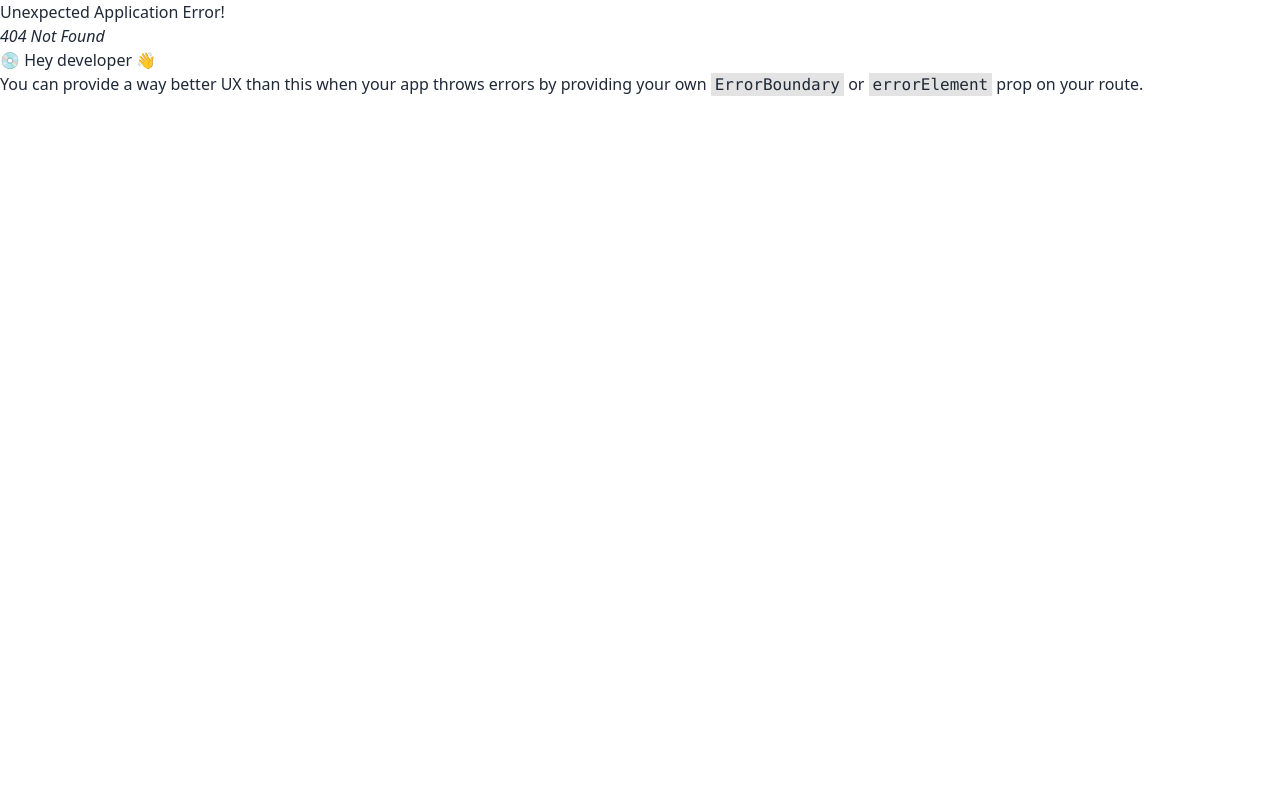
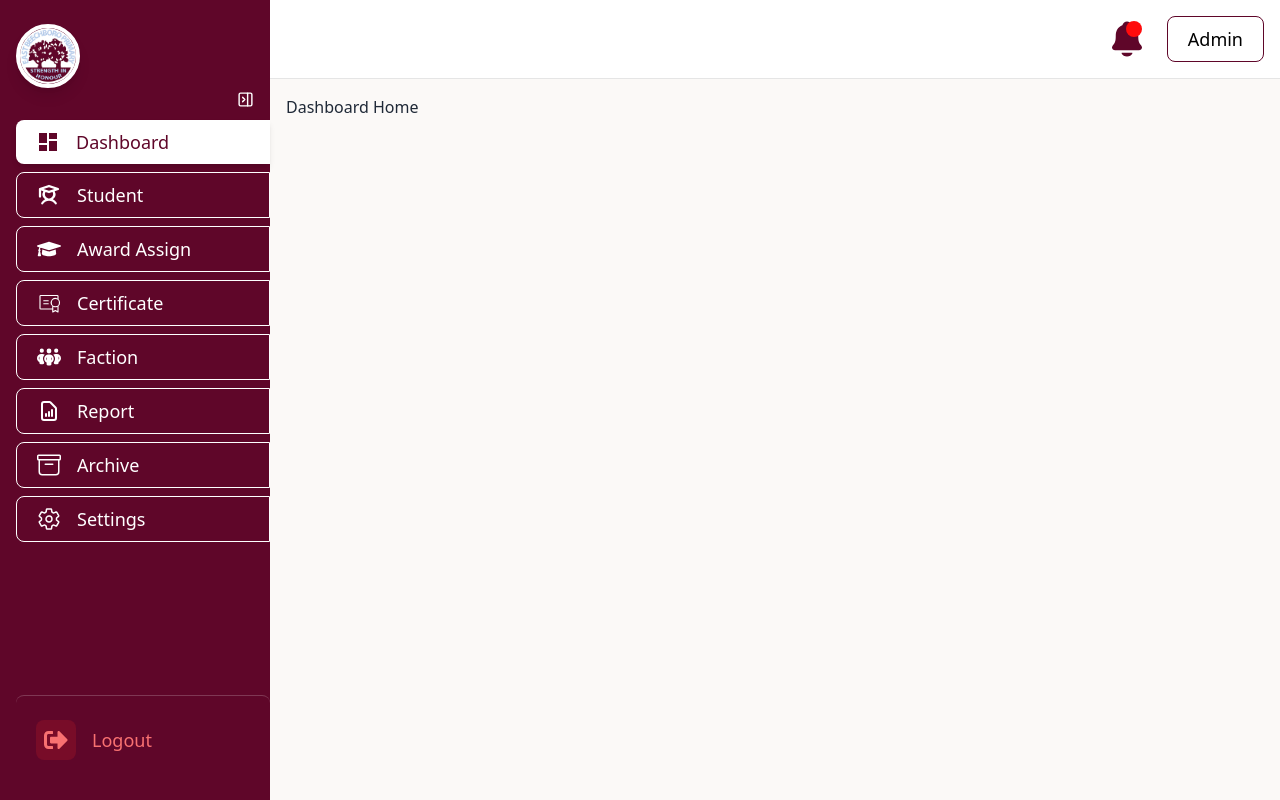
Before and after one commit to JiJetu/blod_pineapple, a React (Vite) app: page /dashboard in a window 1280 px wide. Before the commit this address had no page. Built offline with nearby package versions, Linux system fonts and the light colour scheme; a web font is replaced by a local one.

Commit message:
created layout of the admin dashboard

```diff
--- a/package.json
+++ b/package.json
@@ -15,6 +15,7 @@
     "react": "^19.1.0",
     "react-dom": "^19.1.0",
     "react-hook-form": "^7.68.0",
+    "react-icons": "^5.5.0",
     "react-router-dom": "^7.10.1",
     "sonner": "^2.0.7"
   },
--- /dev/null
+++ b/src/components/dashboard/DashboardHeader.jsx
@@ -0,0 +1,44 @@
+import { NavLink } from "react-router-dom";
+import { IoNotifications } from "react-icons/io5";
+
+const DashboardHeader = ({ title, description }) => {
+
+  return (
+    <div className="flex items-center border-b border-b-[#0000001A] justify-between py-4 px-2 lg:p-4 bg-white dark:bg-white text-[#020202] outfit ">
+      {/* Title */}
+
+      <div>
+        {title && (
+          <h1 className="text-2xl font-semibold text-primary">{title}</h1>
+        )}
+        {description && (
+          <div className="text-base text-black">{description}</div>
+        )}
+      </div>
+
+      <div className="flex justify-center items-center gap-5">
+        {/* Notification Icon */}
+        <NavLink to="/">
+          <div className="relative cursor-pointer">
+            <IoNotifications className="size-10 text-primary" />
+
+            {/* bell small dot indicator */}
+            <span className="absolute top-[2px] right-[5px] size-4 rounded-full bg-[#FF0C0C]"></span>
+          </div>
+        </NavLink>
+
+        {/* Profile Section based on role */}
+        <div className="flex items-center gap-6 cursor-pointer">
+          {/* Time + Date */}
+          <div className="flex flex-col leading-tight text-right">
+            <span className="text-lg font-medium text-black py-2 px-5 border border-primary rounded-lg">
+              Admin
+            </span>
+          </div>
+        </div>
+      </div>
+    </div>
+  );
+};
+
+export default DashboardHeader;
--- /dev/null
+++ b/src/components/dashboard/DashboardSidebar.jsx
@@ -0,0 +1,104 @@
+import { FaSignOutAlt } from "react-icons/fa";
+import { Link, NavLink, useNavigate, useLocation } from "react-router-dom";
+import { PiStudentBold } from "react-icons/pi";
+import { FaGraduationCap } from "react-icons/fa";
+import { PiCertificateLight } from "react-icons/pi";
+import { FaPeopleGroup } from "react-icons/fa6";
+import { HiOutlineDocumentReport } from "react-icons/hi";
+import { BsArchive } from "react-icons/bs";
+import { IoSettingsOutline } from "react-icons/io5";
+import { MdDashboard } from "react-icons/md";
+import { IMAGES } from "../../assets";
+
+const DashboardSidebar = ({ collapsed = false }) => {
+  const navigate = useNavigate();
+  const location = useLocation();
+
+  const menuItems = [
+    { to: "/dashboard", icon: MdDashboard, label: "Dashboard" },
+    { to: "/dashboard/student", icon: PiStudentBold, label: "Student" },
+    { to: "/dashboard/award-assign", icon: FaGraduationCap, label: "Award Assign" },
+    { to: "/dashboard/certificate", icon: PiCertificateLight , label: "Certificate" },
+    { to: "/dashboard/faction", icon: FaPeopleGroup, label: "Faction" },
+    { to: "/dashboard/report", icon: HiOutlineDocumentReport, label: "Report" },
+    { to: "/dashboard/archive", icon: BsArchive, label: "Archive" },
+    { to: "/dashboard/settings", icon: IoSettingsOutline, label: "Settings" },
+  ];
+
+  const isActive = (path) => {
+    if (path === "/dashboard") return location.pathname === "/dashboard";
+    return location.pathname.startsWith(path);
+  };
+
+  const handleLogout = () => {
+    localStorage.removeItem("accessToken");
+    navigate("/login", { replace: true });
+  };
+
+  return (
+    <div className="bg-[#5F0629] text-white min-h-screen flex flex-col justify-between py-6 pl-4">
+      {/* Logo */}
+      <div className="mb-8 flex justify-start">
+        <Link to="/dashboard">
+          <img
+            src={IMAGES.logo}
+            alt="Techboro Primary School"
+            className="mx-auto w-16 h-16 rounded-full object-cover border-4 border-white shadow-lg"
+          />
+        </Link>
+      </div>
+
+      {/* Menu Items */}
+      <nav className="flex-1 space-y-2">
+        {menuItems.map((item) => {
+          const Icon = item.icon;
+          const active = isActive(item.to);
+
+          return (
+            <NavLink
+              key={item.to}
+              to={item.to}
+              className="block"
+            >
+              <div
+                className={`flex items-center gap-4 px-5 py-2 rounded-lg rounded-r-none transition-all duration-200 ${
+                  active
+                    ? "bg-white text-[#5F0629] font-semibold shadow-md"
+                    : "hover:bg-white/10 border border-white"
+                }`}
+              >
+                {/* Icon with rounded background when active */}
+                <div
+                //   className={`p-2 rounded-lg transition-all ${
+                //     active ? "bg-[#5F0629] text-white" : "bg-white/20"
+                //   }`}
+                >
+                  <Icon className="w-6 h-6" />
+                </div>
+
+                {!collapsed && (
+                  <span className="text-lg font-medium">{item.label}</span>
+                )}
+              </div>
+            </NavLink>
+          );
+        })}
+      </nav>
+
+      {/* Logout */}
+      <div
+        onClick={handleLogout}
+        className="flex items-center gap-4 px-5 py-4 rounded-lg cursor-pointer hover:bg-white/10 transition-all mt-8 border-t border-white/20 pt-6"
+      >
+        <div className="p-2 rounded-lg bg-red-600/20 text-red-400">
+          <FaSignOutAlt className="w-6 h-6" />
+        </div>
+        {!collapsed && (
+          <span className="text-lg font-medium text-red-400">Logout</span>
+        )}
+      </div>
+    </div>
+  );
+};
+
+export default DashboardSidebar;
--- /dev/null
+++ b/src/layout/dashboard/DashboardLayout.jsx
@@ -0,0 +1,92 @@
+import { Outlet } from "react-router-dom";
+
+import { useState } from "react";
+
+import { LuPanelRightClose } from "react-icons/lu";
+
+import { MdOutlineMenu } from "react-icons/md";
+
+import { GoArrowLeft, GoArrowRight } from "react-icons/go";
+
+import { LuPanelLeftClose } from "react-icons/lu";
+import DashboardHeader from "../../components/dashboard/DashboardHeader";
+import DashboardSidebar from "../../components/dashboard/DashboardSidebar";
+
+
+const DashboardLayout = () => {
+  const [collapsed, setCollapsed] = useState(false);
+
+  const [mobileOpen, setMobileOpen] = useState(false);
+
+  const mainContentClass = collapsed ? "lg:ml-[80px]" : "lg:ml-[270px]";
+
+  return (
+    <div className="relative flex h-screen overflow-hidden bg-white">
+      {/* Mobile hamburger */}
+      <button
+        className="absolute top-4 left-4 z-50 lg:hidden text-2xl text-[#1E3A8A]"
+        onClick={() => setMobileOpen(true)}
+      >
+        <MdOutlineMenu />
+      </button>
+
+      {/* Desktop Sidebar */}
+      <div
+        className={`transition-all duration-300 h-screen bg-white fixed top-0 left-0 z-40
+
+        ${collapsed ? "min-w-[80px]" : "w-[270px]"} hidden lg:block`}
+      >
+        <button
+          onClick={() => setCollapsed(!collapsed)}
+          className={`absolute p-1 ${
+            collapsed
+              ? "top-[76px] right-[-1.75rem] text-black"
+              : "top-[87px] right-[0.75rem] text-white"
+          }`}
+        >
+          {collapsed ? (
+            <LuPanelLeftClose size={20} />
+          ) : (
+            <LuPanelRightClose size={17} />
+          )}
+        </button>
+
+        <DashboardSidebar collapsed={collapsed} />
+      </div>
+
+      {/* Mobile Drawer */}
+
+      {mobileOpen && (
+        <div className="fixed inset-0 z-50 flex">
+          <div className="bg-white w-[270px] h-full p-0 relative overflow-hidden">
+            <button
+              className="absolute top-5 right-4 text-2xl text-white"
+              onClick={() => setMobileOpen(false)}
+            >
+              ✕
+            </button>
+
+            <DashboardSidebar collapsed={false} />
+          </div>
+
+          <div
+            className="flex-1 bg-black bg-opacity-30"
+            onClick={() => setMobileOpen(false)}
+          />
+        </div>
+      )}
+
+      {/* Main Content */}
+      <div
+        className={`flex-1  w-screen flex flex-col transition-all duration-300 ${mainContentClass}`}
+      >
+        <DashboardHeader />
+        <main className="flex-1 p-4 user overflow-y-auto bg-[#fbf9f7]">
+          <Outlet />
+        </main>
+      </div>
+    </div>
+  );
+};
+
+export default DashboardLayout;
--- a/src/routes/routes.jsx
+++ b/src/routes/routes.jsx
@@ -1,14 +1,25 @@
-import { createBrowserRouter } from "react-router-dom";
+import { createBrowserRouter, Navigate } from "react-router-dom";
 import Login from "../page/auth/Login";
 import ForgotPasswordFlow from "../page/auth/ForgotPasswordFlow";
+import DashboardLayout from "../layout/dashboard/DashboardLayout";
 
 const router = createBrowserRouter([
-    {
-        path: "/",
-        element: <p>Home</p>,
-    },
-    {path: "/login",element: <Login />},
-    {path: "/forget-password",element: <ForgotPasswordFlow />},
-])
+  {
+    path: "/",
+    element:  <Navigate to="/dashboard" replace />,
+  },
+  { path: "/login", element: <Login /> },
+  { path: "/forget-password", element: <ForgotPasswordFlow /> },
+  {
+    path: "/dashboard",
+    element: <DashboardLayout />,
+    children: [
+      {
+        index: true,
+        element: <p>Dashboard Home</p>,
+      },
+    ],
+  },
+]);
 
 export default router;
```
Also changed, not shown: 1 other file (tests, documents, lock files or other folders).
